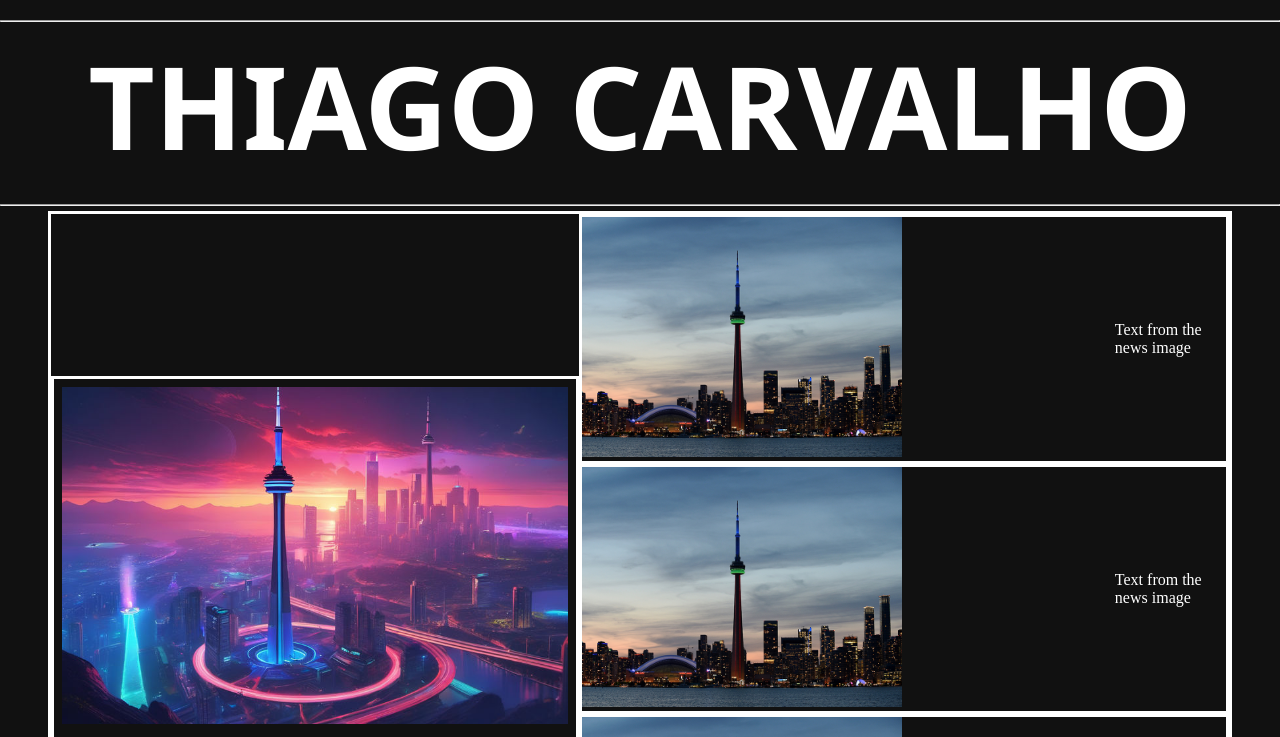
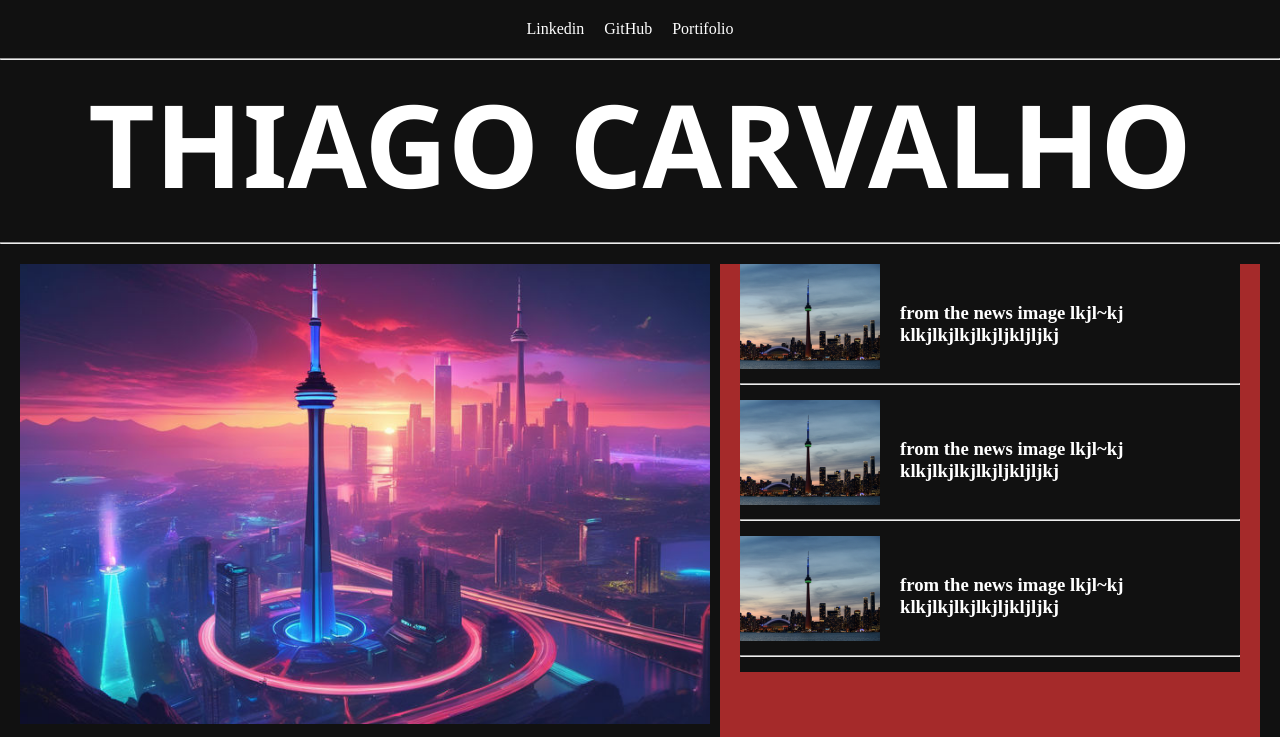
Before and after one commit to thiagocarvalhocan/angular-dark-blog, an Angular app: page / in a window 1280 px wide. Shown: the top 737 px of the page. Built offline with nearby package versions, Linux system fonts and the light colour scheme.

Commit message:
creating components and update gitignore

```diff
--- a/src/app/components/big-card/big-card.component.css
+++ b/src/app/components/big-card/big-card.component.css
@@ -1,12 +1,11 @@
 .container_big_card {
-  border: solid white;
   display: flex;
   flex-direction: column;
-  justify-content: flex-start;
+  margin-top: 0;
 }
 
 .big_card_image img {
-  padding: 0.5rem;
+  padding:0 10px 10px 0;
   width: 100%;
   height: 50%;
 }
--- a/src/app/components/big-card/big-card.component.html
+++ b/src/app/components/big-card/big-card.component.html
@@ -1,11 +1,13 @@
 <div class="container_big_card">
 
-    <div class="big_card_image">
-        <a href="#"><img src="../../../assets/img/a.jpeg" alt="" title=""></a>
-    </div>May 2024
-    <div class="big_card_title">
-        <h2>Image_title</h2>
-    </div>
+    <a href="#">
+        <div class="big_card_image">
+            <img src="../../../assets/img/a.jpeg" alt="" title="">
+        </div>May 2024
+        <div class="big_card_title">
+            <h2>Image_title</h2>
+        </div>
+    </a>
     <div class="big_card_description">
         <p>description of the title and description</p>
     </div>
--- a/src/app/components/menu-bar/menu-bar.component.css
+++ b/src/app/components/menu-bar/menu-bar.component.css
@@ -0,0 +1,9 @@
+.container_menu_bar > ul {
+  display: flex;
+  flex-direction: row;
+  list-style: none;
+}
+
+.container_menu_bar ul > li {
+  margin-right: 20px;
+}
--- a/src/app/components/menu-bar/menu-bar.component.html
+++ b/src/app/components/menu-bar/menu-bar.component.html
@@ -1 +1,8 @@
-<p>menu-bar works!</p>
+<div class="container_menu_bar">
+    <ul>
+        <li><a href="">Linkedin</a></li>
+        <li><a href="">GitHub</a></li>
+        <li><a href="">Portifolio</a></li>
+
+    </ul>
+</div>
--- a/src/app/components/small-card/small-card.component.css
+++ b/src/app/components/small-card/small-card.component.css
@@ -1,10 +1,23 @@
 .container_small_card {
-  border: solid white;
+  margin-bottom: 15px;
+}
+
+.container_small_card_content {
+  width: 500px;
   display: flex;
   flex-direction: row;
   align-items: center;
 }
 
 .small_card_image img {
-  width: 60%;
+  padding: 0 10px 10px 0;
+  margin-right: 10px;
+  width: 150px;
+  min-width: 150px;
 }
+
+.small_card_text {
+  display: flex;
+  justify-content: center;
+  align-items: center;
+}
--- a/src/app/components/small-card/small-card.component.html
+++ b/src/app/components/small-card/small-card.component.html
@@ -1,6 +1,15 @@
 <div class="container_small_card">
+    <div class="container_small_card_content">
     <div class="small_card_image">
         <img src="../../../assets/img/b.jpg" alt="">
     </div>
-    <div class="small_card_text">Text from the news image</div>
+    <div class="small_card_text">
+        <h3>
+            <a href="#"> from the news image lkjl~kj
+                klkjlkjlkjlkjljkljljkj
+            </a>
+        </h3>
+    </div>
+
 </div>
+<hr/>
--- a/src/app/pages/home/home.component.css
+++ b/src/app/pages/home/home.component.css
@@ -1,16 +1,25 @@
+header {
+  padding-top: 20px;
+  display: flex;
+  justify-content: center;
+  align-items: center;
+}
 .container_articles {
-  border: solid white;
-  margin-left: 3rem;
-  margin-right: 3rem;
+  margin: 20px;
   display: flex;
   flex-direction: row;
-  align-items: center;
 }
 
 .article_main {
   background-color: aqua;
+  display: flex;
+  justify-content: space-around;
 }
 
 .article_others {
+  padding: 0 20px;
   background-color: brown;
+  display: flex;
+  flex-direction: column;
+  justify-content: flex-start;
 }
--- a/src/app/pages/home/home.component.html
+++ b/src/app/pages/home/home.component.html
@@ -1,3 +1,6 @@
+<header>
+    <app-menu-bar></app-menu-bar>
+</header>
 <app-menu-title></app-menu-title>
 <div class="container_articles">
     <div class="article_main">
--- a/src/styles.css
+++ b/src/styles.css
@@ -6,3 +6,7 @@
   background-color: #111111;
   color: #ffffff;
 }
+
+a {
+  text-decoration: none;
+}
```
Also changed, not shown: 1 other file (tests, documents, lock files or other folders).
